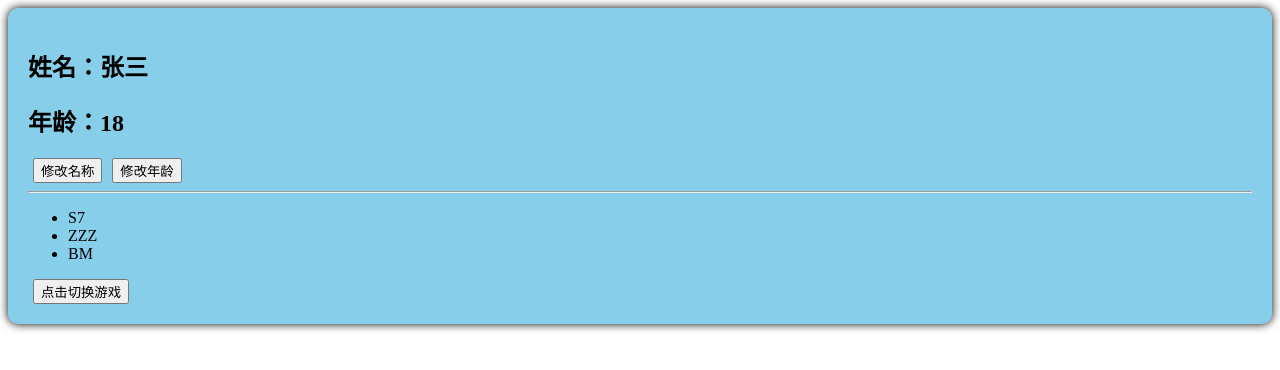
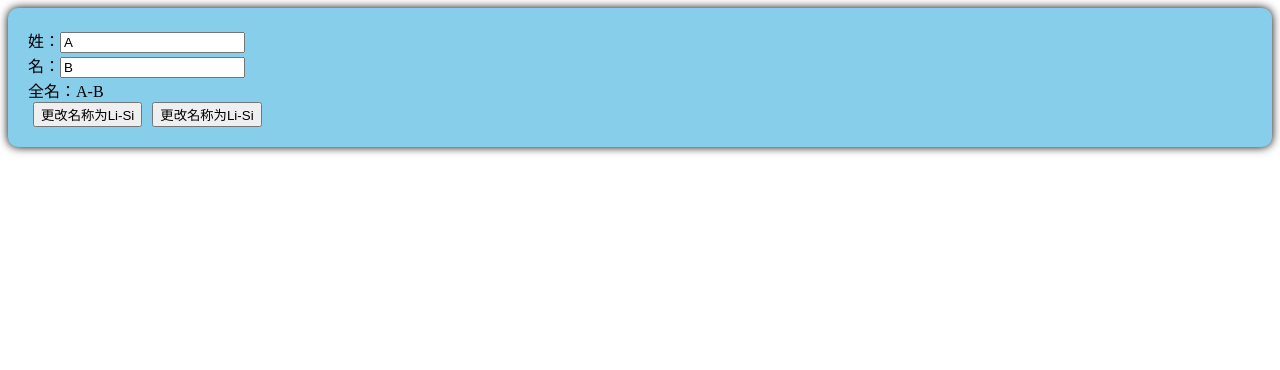
Before and after one commit to D1E4MF0I/HelloVue3, a Vue app: page / in a window 1280 px wide. Shown: the top 370 px of the page. Built offline with nearby package versions, Linux system fonts and the light colour scheme; the HTML template or start-up script is replaced by a standard one.

Commit message:
feat(16): computed计算属性

```diff
--- a/src/components/Person.vue
+++ b/src/components/Person.vue
@@ -1,47 +1,41 @@
 <template>
     <div class="person">
-       <h2>姓名：{{ person.name }}</h2>
-       <h2>年龄：{{ person.age }}</h2>
-       <button @click="changeName">修改名称</button>
-       <button @click="changeAge">修改年龄</button>
-       <hr>
-       <ul>
-        <!-- : = v-bind 标识此处执行js命令 -->
-        <!-- <li v-for="game in games" ：key=""> -->
-        <li v-for="game in games" key="">
-            {{ game }}
-        </li>
-       </ul>
-       <button @click="changeGames">点击切换游戏</button>
+       姓：<input type="text" v-model="fName"> <br>
+       名：<input type="text" v-model="lName"> <br>
+       全名：<span>{{ fullName }}</span> <br>
+       <button @click="changeFullNameLS">更改名称为Li-Si</button>
+       <button @click="changeFullNameZS">更改名称为Li-Si</button>
     </div>
 </template>
 
 <script lang="ts" setup name="Person">
-    import { reactive, ref, toRef, toRefs } from 'vue'
-    let person = reactive({
-        name:'张三',
-        age:18,
-    })
+import { computed, ref } from 'vue';
 
-    let {name, age} = toRefs(person);
-    let name2 = toRef(person, 'name');
-    let games = ref(['S7', 'ZZZ', 'BM']);
-    function changeGames(){
-        let gameList = games.value;
-        gameList[0] = 'AAA';
-        gameList[1] = 'BBB';
-        gameList[2] = 'CCC';
+    let fName = ref('A');
+    let lName = ref('B');
 
-    }
+    /* 此种写法为只读，无法再次操作 */
+    // let fullName = computed(()=>{
+    //     return fName.value + '-' + lName.value
+    // });
 
-    function changeName(){
-        name2.value = '林语堂';
-        console.log(person.name, name2.value);
-    }
+    /* 本质是传入一个带有set和get方法的对象，通过对象中的方法进行更改，避免只读无法更改的情况 */
+    let fullName = computed({
+        get(){
+            return fName.value + '-' + lName.value;
+        },
+        /* 传入内容为Li-Si，即fullName.value = 'Li-Si'此处设置值 */
+        set(val){
+            const [f, l] = val.split('-');
+            fName.value = f;
+            lName.value = l;
+        }
+    });
 
-    function changeAge(){
-        age.value += 10;
-        console.log(person.age, age.value);
+    function changeFullNameLS(){
+        fullName.value = 'Li-Si';
+    }function changeFullNameZS(){
+        fullName.value = 'Zhang-San';
     }
 </script>
 
```
